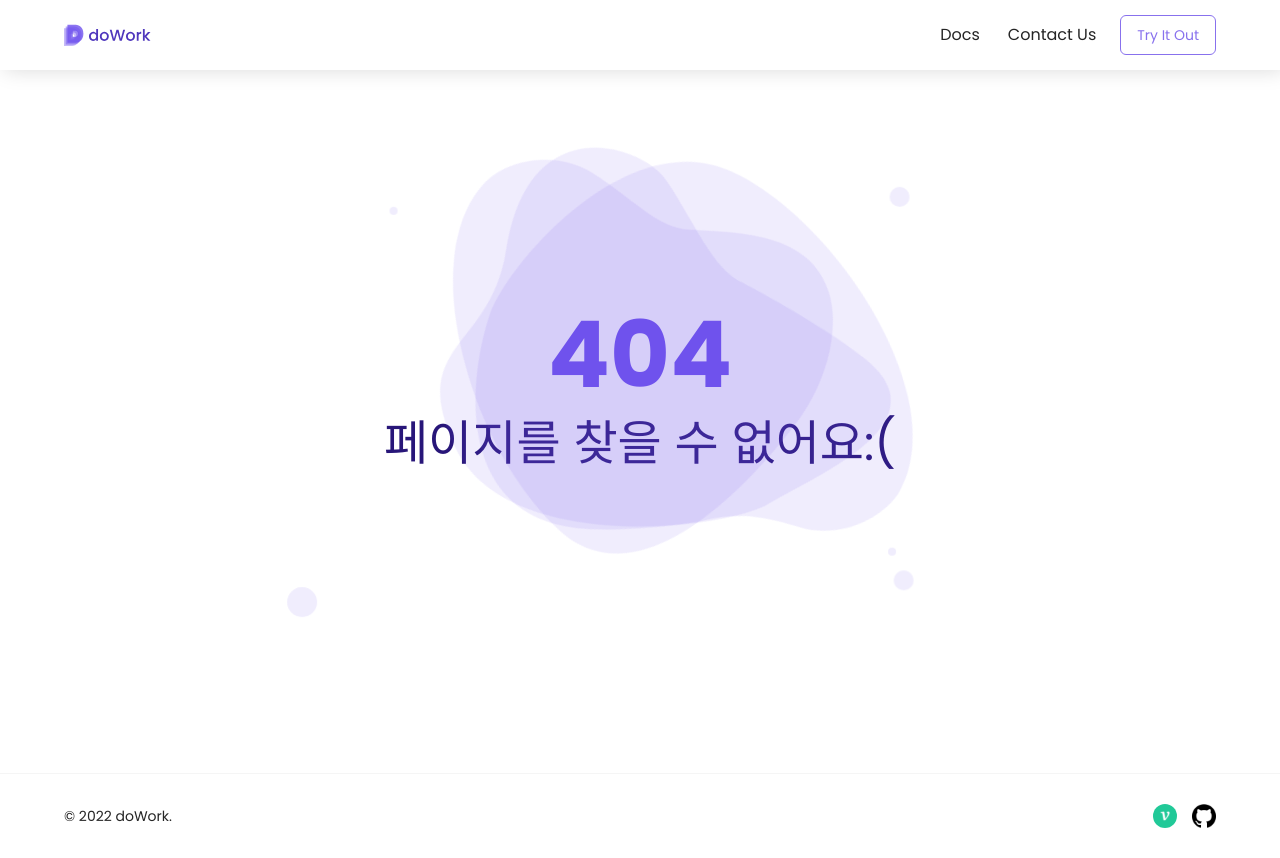
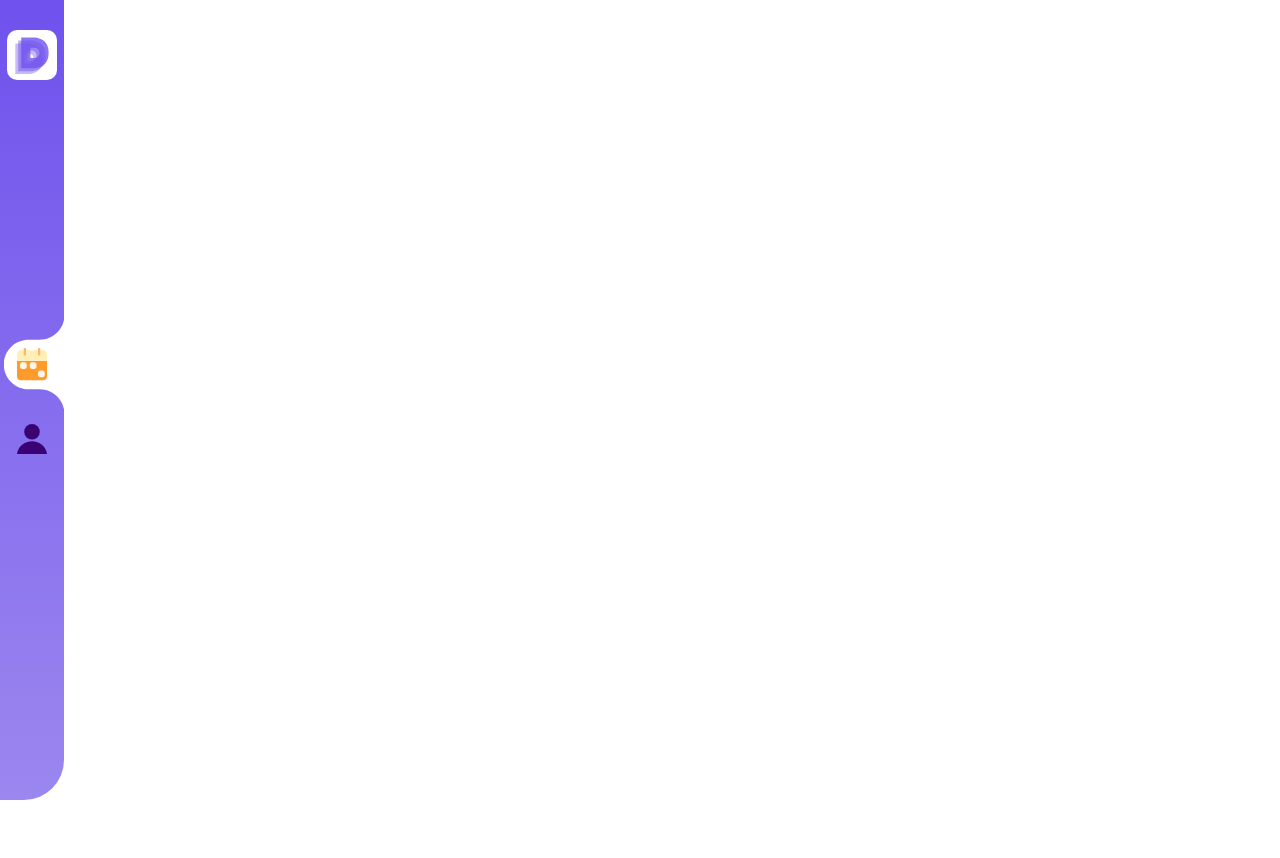
Before and after one commit to dee0518/NEXT_doWork, a Next.js app: page /main in a window 1280 px wide. Before the commit this address had no page. After the commit the page ends 800 px from the top, so only its background shows below. Built offline with nearby package versions, Linux system fonts and the light colour scheme.

Commit message:
:lipstick: GNB UI 완료

```diff
--- /dev/null
+++ b/src/components/common/GlobalNavBar.tsx
@@ -0,0 +1,175 @@
+import { useRouter } from 'next/router';
+import Link from 'next/link';
+import Image from 'next/image';
+import BlindTitle from 'components/Common/BlindTitle';
+import styled from 'styled-components';
+import { flexbox } from 'styles/mixin';
+import { mediaQuery1024 } from 'styles/mediaQuery';
+import logo from 'images/common/logo.svg';
+import { MAIN, MYPAGE } from 'constants/navigation';
+
+const menuList = [
+  {
+    id: 'schedule',
+    link: MAIN,
+  },
+  {
+    id: 'mypage',
+    link: MYPAGE,
+  },
+];
+
+const GlobalNavBar = () => {
+  const router = useRouter();
+
+  return (
+    <Header>
+      <H1 className="logo">
+        <LogoLink href={MAIN}>
+          <Image src={logo} alt="do work" />
+        </LogoLink>
+      </H1>
+      <Nav>
+        <BlindTitle>Navigataion</BlindTitle>
+        <Ul>
+          {menuList.map(({ id, link }) => (
+            <Li key={id}>
+              <NavLink href={link} aria-label={id} className={link === router.pathname ? `${id} activated` : id} />
+            </Li>
+          ))}
+        </Ul>
+      </Nav>
+    </Header>
+  );
+};
+
+export default GlobalNavBar;
+
+const Header = styled.header`
+  ${flexbox('row', 'nowrap', 'center', 'center')}
+  position: fixed;
+  left: 0;
+  bottom: 0;
+  z-index: 2;
+  width: 100%;
+  height: 70px;
+  border-radius: 0 70px 0 0;
+  ${({ theme }) => `background: linear-gradient(to right, ${theme.color_purple_60}, ${theme.color_purple_40})`};
+
+  ${mediaQuery1024} {
+    flex-direction: column;
+    top: 0;
+    width: 64px;
+    height: 100%;
+    border-radius: 0 0 40px 0;
+    ${({ theme }) => `background: linear-gradient(to bottom, ${theme.color_purple_60}, ${theme.color_purple_40})`};
+  }
+`;
+
+const H1 = styled.h1`
+  position: absolute;
+  left: 5%;
+  top: 50%;
+  transform: translate3d(0, -50%, 0);
+  ${mediaQuery1024} {
+    left: 50%;
+    top: 30px;
+    transform: translate3d(-50%, 0, 0);
+  }
+`;
+
+const LogoLink = styled(Link)`
+  display: block;
+  width: 36px;
+  height: 36px;
+
+  img {
+    width: 100%;
+    height: 100%;
+  }
+
+  ${mediaQuery1024} {
+    width: 50px;
+    height: 50px;
+  }
+`;
+
+const Nav = styled.nav`
+  width: 100%;
+  height: 100%;
+`;
+
+const Ul = styled.ul`
+  width: 100%;
+  height: 100%;
+  ${flexbox('row', 'nowrap', 'center', 'center')}
+  gap: 10px;
+
+  ${mediaQuery1024} {
+    flex-direction: column;
+  }
+`;
+
+const Li = styled.li`
+  width: 64px;
+  height: 100%;
+
+  ${mediaQuery1024} {
+    width: 100%;
+    height: 64px;
+  }
+`;
+
+const NavLink = styled(Link)`
+  position: relative;
+  display: block;
+  width: 100%;
+  height: 100%;
+
+  &::before {
+    content: '';
+    position: relative;
+    z-index: 1;
+    display: block;
+    width: 100%;
+    height: 100%;
+    background: url(images/common/menu/schedule_off.svg) no-repeat;
+    background-position: center;
+  }
+
+  &.mypage::before {
+    background-image: url(images/common/menu/mypage_off.svg);
+  }
+
+  &.activated::after {
+    content: '';
+    position: absolute;
+    top: -41px;
+    right: -2px;
+    display: block;
+    width: 70px;
+    height: 150px;
+    background: url(images/common/menu/menu_bg.svg) no-repeat;
+    background-size: contain;
+    background-position: right center;
+    transform: rotate(-90deg);
+  }
+
+  &.activated::before {
+    background-image: url(images/common/menu/schedule_on.svg);
+  }
+
+  &.mypage.activated::before {
+    background-image: url(images/common/menu/mypage_on.svg);
+  }
+
+  ${mediaQuery1024} {
+    &.activated::after {
+      top: -18px;
+      right: -1px;
+      width: 95%;
+      height: 100px;
+      transform: none;
+    }
+  }
+`;
--- a/src/constants/navigation.ts
+++ b/src/constants/navigation.ts
@@ -3,3 +3,5 @@ export const DOCS = '/docs';
 export const CONTACT = '/contact';
 export const LOGIN = '/login';
 export const SIGNUP = '/signup';
+export const MAIN = '/main';
+export const MYPAGE = '/mypage';
--- /dev/null
+++ b/src/pages/main.tsx
@@ -0,0 +1,5 @@
+import GlobalNavBar from 'components/Common/GlobalNavBar';
+
+const Main = () => <GlobalNavBar />;
+
+export default Main;
```
